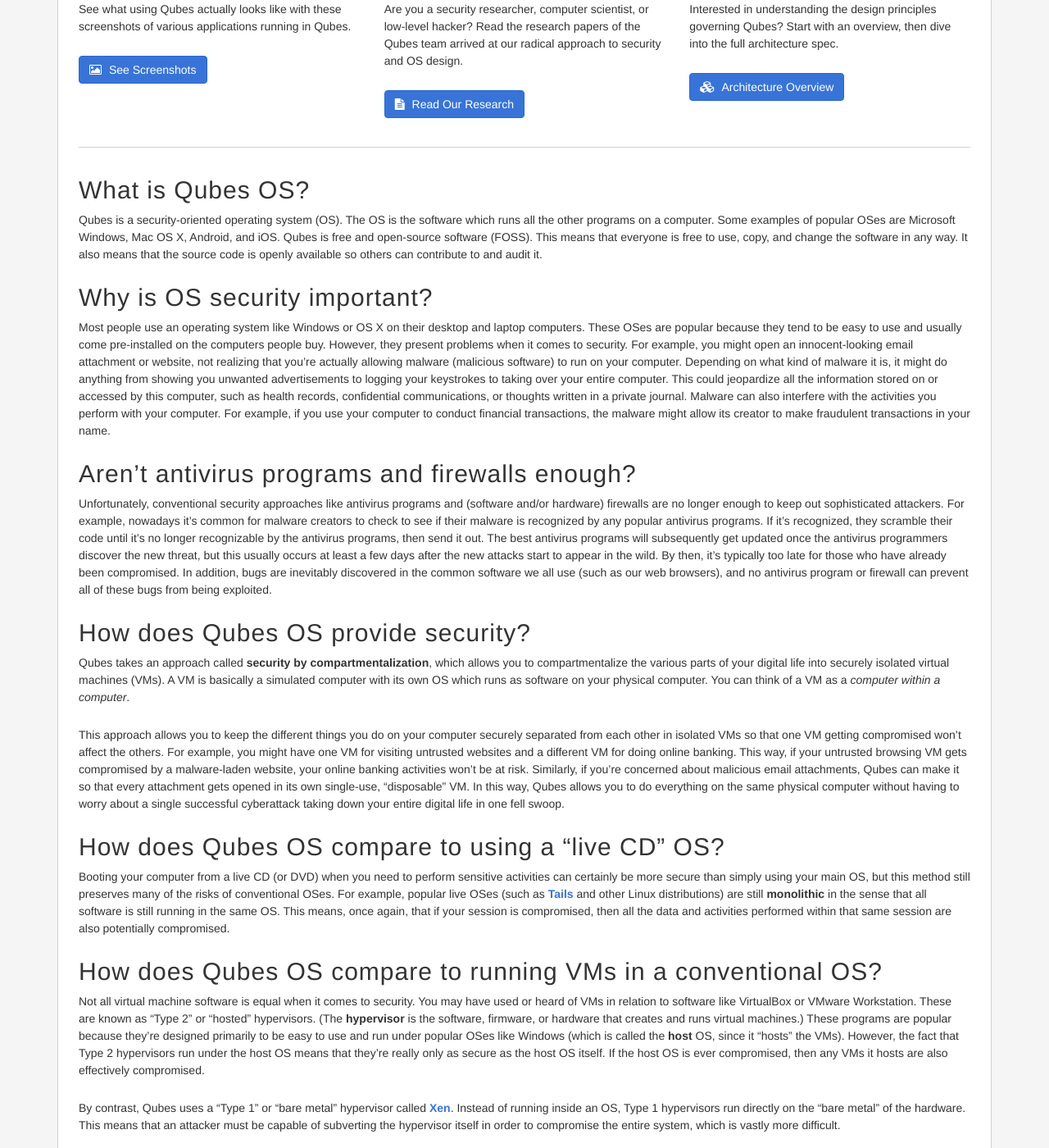
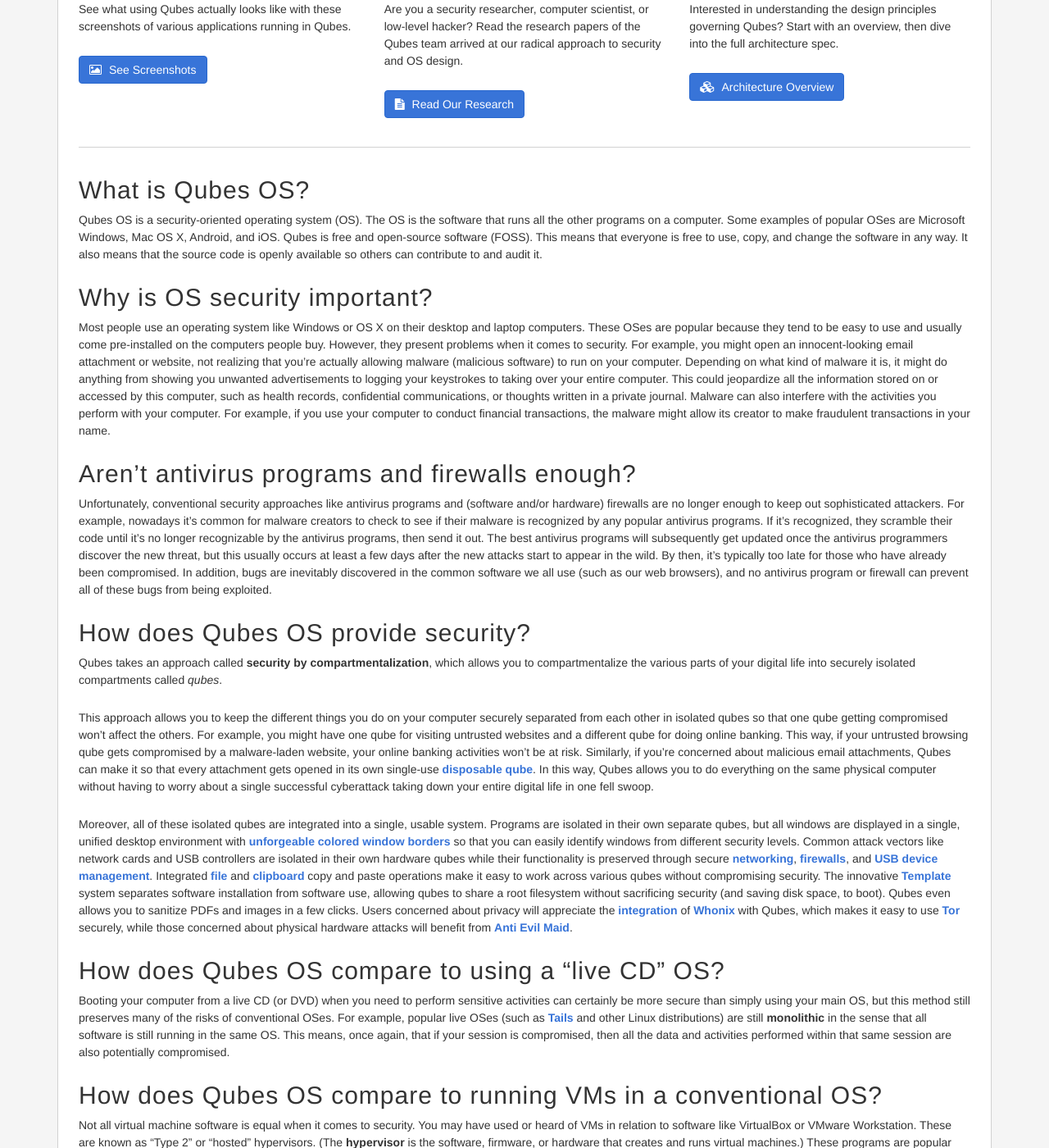
Before and after one commit to QubesOS/qubesos.github.io, a Jekyll site: the page built from pages/tour.md, in a window 1280 px wide and 1400 px high, scrolled down 938 px. Shown: the whole window at 82% size. Built offline with Jekyll 4.4.1, drawn with Linux system fonts in a browser that asks for light colours; some web fonts are replaced; some of the changed text lies outside the part shown.

Commit message:
Revise Introduction to Qubes OS
* Change terminology from "VM" to "qube"
* Mention more Qubes features:
  * DispVMs
  * GUI virtualization
  * Colored window borders
  * NIC & USB isolation
  * USB device management
  * Firewall
  * File copy/paste
  * Clipboard copy/paste
  * TemplateVM system
  * PDF & image file santiziation
  * Qubes-Whonix/Tor
  * AEM
* Other small fixes and improvements

```diff
--- a/pages/tour.md
+++ b/pages/tour.md
@@ -10,7 +10,7 @@ permalink: /tour/
       <h2 class="add-bottom">Video Tour of Qubes</h2>
       <div id="player"></div>
       <p>Are you completely new to Qubes OS? We suggest watching the full 33 minute video to get an overview of how to better protect your privacy and make you more secure. Alternatively, you can also browse to specific chapter by using the menu on the right to learn about just that feature.</p>
-      <p class="remove-bottom"><em>The video was made by a passionate community member, thanks <a href="http://mattwilson.org">Matthew Wilson</a>.</em></p>
+      <p class="remove-bottom"><em>The video was made by a passionate community member. Thanks, <a href="http://mattwilson.org">Matthew Wilson</a>.</em></p>
     </div>
     <div class="col-lg-4 col-md-12 col-xs-12">
       <h2 class="add-bottom">&nbsp;</h2>
@@ -65,8 +65,8 @@ permalink: /tour/
 What is Qubes OS?
 -----------------
 
-Qubes is a security-oriented operating system (OS). The OS is the software
-which runs all the other programs on a computer. Some examples of popular
+Qubes OS is a security-oriented operating system (OS). The OS is the software
+that runs all the other programs on a computer. Some examples of popular
 OSes are Microsoft Windows, Mac OS X, Android, and iOS. Qubes is free and
 open-source software (FOSS). This means that everyone is free to use, copy,
 and change the software in any way. It also means that the source code is
@@ -115,21 +115,36 @@ How does Qubes OS provide security?
 
 Qubes takes an approach called **security by compartmentalization**, which
 allows you to compartmentalize the various parts of your digital life into
-securely isolated virtual machines (VMs). A VM is basically a simulated
-computer with its own OS which runs as software on your physical computer. You
-can think of a VM as a *computer within a computer*.
+securely isolated compartments called *qubes*.
 
 This approach allows you to keep the different things you do on your computer
-securely separated from each other in isolated VMs so that one VM getting
-compromised won't affect the others. For example, you might have one VM for
-visiting untrusted websites and a different VM for doing online banking. This
-way, if your untrusted browsing VM gets compromised by a malware-laden
+securely separated from each other in isolated qubes so that one qube getting
+compromised won't affect the others. For example, you might have one qube for
+visiting untrusted websites and a different qube for doing online banking. This
+way, if your untrusted browsing qube gets compromised by a malware-laden
 website, your online banking activities won't be at risk. Similarly, if
 you're concerned about malicious email attachments, Qubes can make it so
-that every attachment gets opened in its own single-use, "disposable" VM. In
-this way, Qubes allows you to do everything on the same physical computer
-without having to worry about a single successful cyberattack taking down
-your entire digital life in one fell swoop.
+that every attachment gets opened in its own single-use [disposable
+qube]. In this way, Qubes allows you to do everything on the same physical
+computer without having to worry about a single successful cyberattack taking
+down your entire digital life in one fell swoop.
+
+Moreover, all of these isolated qubes are integrated into a single, usable
+system. Programs are isolated in their own separate qubes, but all windows are
+displayed in a single, unified desktop environment with [unforgeable colored
+window borders][getting started] so that you can easily identify windows from
+different security levels. Common attack vectors like network cards and USB
+controllers are isolated in their own hardware qubes while their functionality
+is preserved through secure [networking], [firewalls], and [USB device
+management][USB]. Integrated [file] and [clipboard] copy and paste operations
+make it easy to work across various qubes without compromising security. The
+innovative [Template] system separates software installation from software use,
+allowing qubes to share a root filesystem without sacrificing security (and
+saving disk space, to boot). Qubes even allows you to sanitize PDFs and images
+in a few clicks. Users concerned about privacy will appreciate the
+[integration][Qubes-Whonix] of [Whonix] with Qubes, which makes it easy to use
+[Tor] securely, while those concerned about physical hardware attacks will
+benefit from [Anti Evil Maid].
 
 
 How does Qubes OS compare to using a "live CD" OS?
@@ -226,6 +241,17 @@ technical details have been omitted here for the sake of presentation.
  * Once you've installed Qubes, here's a guide on [getting started].
 
 
+[disposable qube]: /doc/dispvm/
+[networking]: /doc/networking/
+[firewalls]: /doc/qubes-firewall/
+[USB]: /doc/usb/
+[file]: /doc/copying-files/
+[clipboard]: /doc/copy-paste/
+[Template]: /doc/templates/
+[Qubes-Whonix]: /doc/whonix/
+[Whonix]: https://www.whonix.org/
+[Tor]: https://torproject.org/
+[Anti Evil Maid]: /doc/anti-evil-maid/
 [Tails]: https://tails.boum.org/
 [Xen]: http://www.xenproject.org
 [paper-compart]: http://www.invisiblethingslab.com/resources/2014/Software_compartmentalization_vs_physical_separation.pdf
```
Also changed, not shown: other parts of pages/tour.md (+1 -1 lines).
